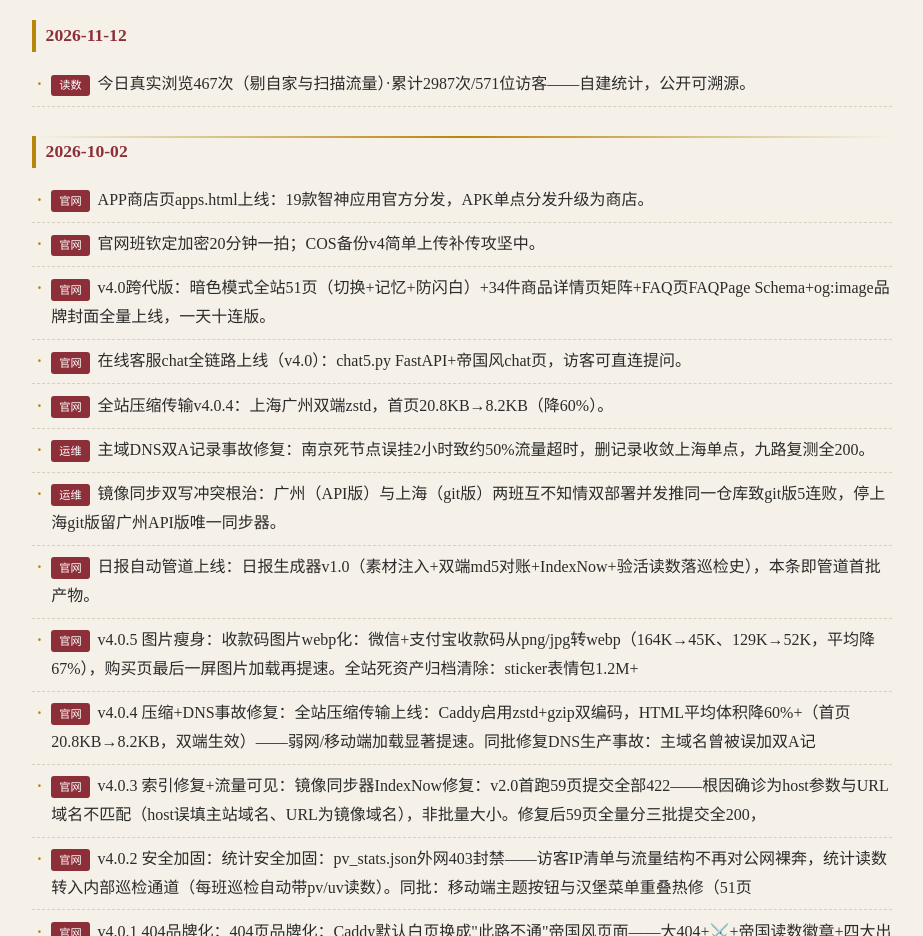
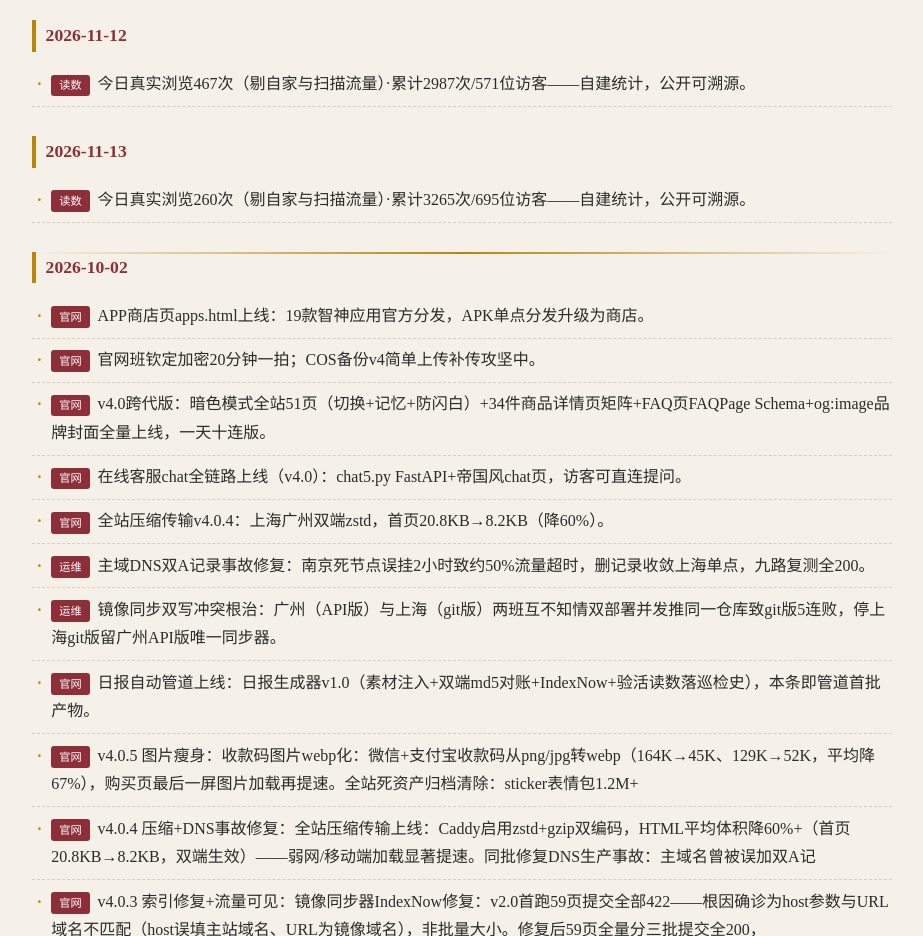
Before and after one commit to xushilianzhuren/xushilianzhuren.github.io, a plain HTML site: page daily.html in a window 1280 px wide. Shown: the part 5020-5956 px from the top of the page, without its empty margins (178-1101 px from the left). Drawn offline with Linux system fonts and the light colour scheme.

Commit message:
mirror sync daily.html 11132100

```diff
--- a/daily.html
+++ b/daily.html
@@ -281,6 +281,11 @@ html[data-theme="dark"] .zs-theme-btn{background:rgba(32,29,26,.92);border-color
 <li><span class="tag">读数</span>今日真实浏览467次（剔自家与扫描流量）·累计2987次/571位访客——自建统计，公开可溯源。</li>
 </ul>
 
+<h2>2026-11-13</h2>
+<ul>
+<li><span class="tag">读数</span>今日真实浏览260次（剔自家与扫描流量）·累计3265次/695位访客——自建统计，公开可溯源。</li>
+</ul>
+
 <div class="rule">
 
 <h2>2026-10-02</h2>
```
